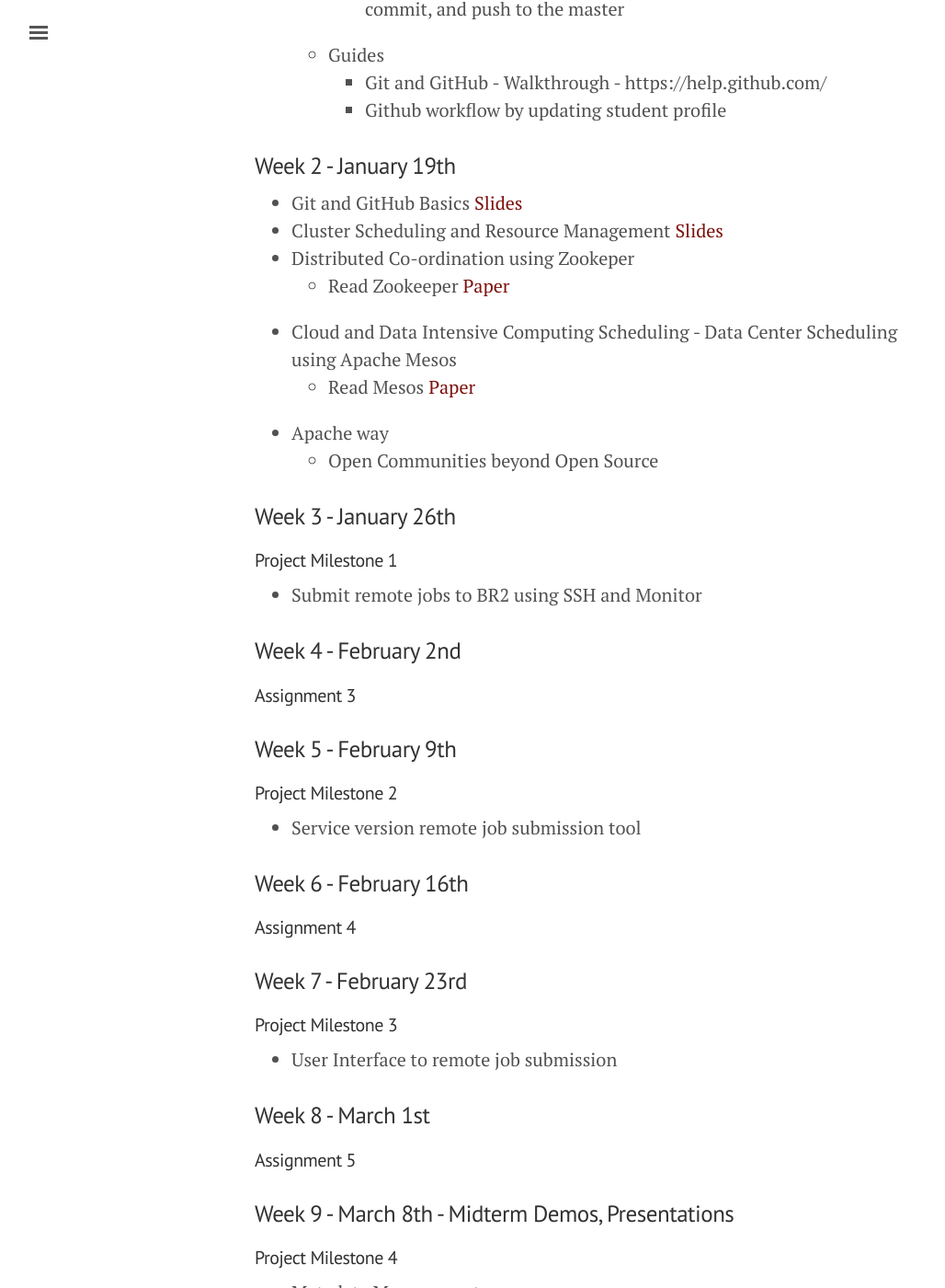
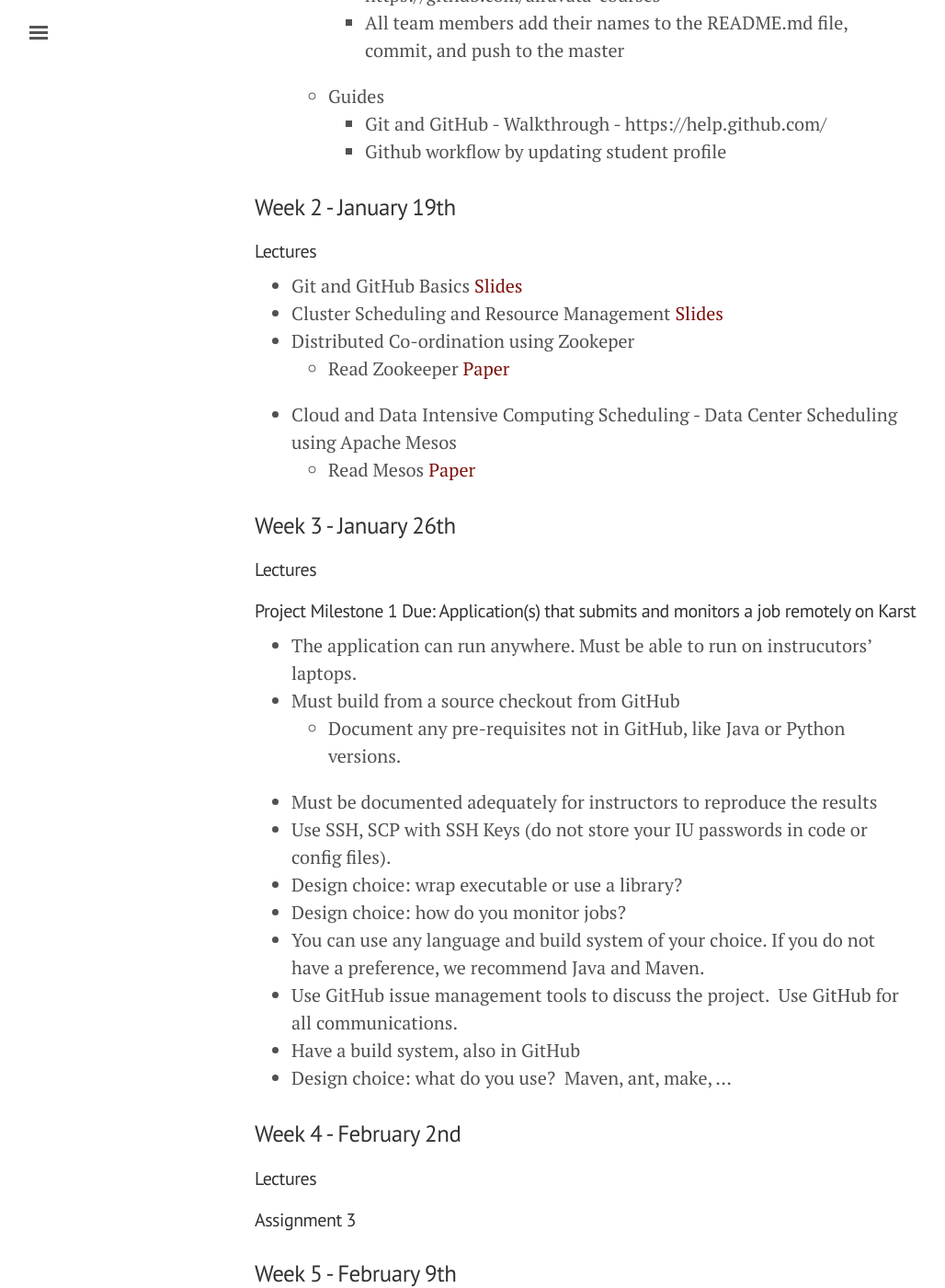
Before and after one commit to airavata-courses/airavata-courses.github.io, a Jekyll site: the page built from index.md, in a window 1280 px wide and 1400 px high, scrolled down 3835 px. Shown: the whole window at 92% size, without its empty margins (3-1031 px from the left). Built offline with Jekyll 4.4.1, drawn with Linux system fonts in a browser that asks for light colours; the list of posts is cut into pages by our own code; some of the changed text lies outside the part shown.

Commit message:
Adding fuller Project Milestone 1 description and updating formatting.

```diff
--- a/index.md
+++ b/index.md
@@ -59,6 +59,8 @@ Students should be familiar with Linux and Unix operating systems, basic network
 ## Course Outline
 
 ###  Week 1 - January 12th
+
+#### Lectures
 * Introduction to the class [Slides]({{ site.url }}public/slides/SGG-I590-Overview.pdf)
 * Overview of science gateways [Slides]({{ site.url }}public/slides/I590-Gateways-and-Science.pdf)
 * Overview of Supercomputing, Apache Airavata, Projects. [Slides]({{ site.url }}public/slides/Supercomputing-Airavata.pdf)
@@ -88,43 +90,67 @@ Students should be familiar with Linux and Unix operating systems, basic network
       * Github workflow by updating student profile
 
 ###  Week 2 - January 19th
+
+#### Lectures
 * Git and GitHub Basics [Slides]({{ site.url }}public/slides/I590-Git-Overview.pdf)
 * Cluster Scheduling and Resource Management [Slides]({{ site.url }}public/slides/I590-ClusterScheduling.pdf)
 * Distributed Co-ordination using Zookeper
     * Read Zookeeper [Paper](https://www.usenix.org/legacy/event/usenix10/tech/full_papers/Hunt.pdf)
 * Cloud and Data Intensive Computing Scheduling - Data Center Scheduling using Apache Mesos
     * Read Mesos [Paper](http://static.usenix.org/events/nsdi11/tech/full_papers/Hindman_new.pdf)
-* Apache way
-    * Open Communities beyond Open Source
 
 ###  Week 3 - January 26th
 
-#### Project Milestone 1
-* Submit remote jobs to BR2 using SSH and Monitor
+#### Lectures
+
+#### Project Milestone 1 Due: Application(s) that submits and monitors a job remotely on Karst
+* The application can run anywhere. Must be able to run on instrucutors’ laptops.
+* Must build from a source checkout from GitHub
+	* Document any pre-requisites not in GitHub, like Java or Python versions.
+* Must be documented adequately for instructors to reproduce the results
+* Use SSH, SCP with SSH Keys (do not store your IU passwords in code or config files).
+* Design choice: wrap executable or use a library?
+* Design choice: how do you monitor jobs?
+* You can use any language and build system of your choice. If you do not have a preference, we recommend Java and Maven.
+* Use GitHub issue management tools to discuss the project.  Use GitHub for all communications.
+* Have a build system, also in GitHub
+* Design choice: what do you use?  Maven, ant, make, ...
 
 ###  Week 4 - February 2nd
+
+#### Lectures
 
 #### Assignment 3
 
 ###  Week 5 - February 9th
+
+#### Lectures
 
 #### Project Milestone 2
 * Service version remote job submission tool
 
 ###  Week 6 - February 16th
 
+#### Lectures
+
 #### Assignment 4
 
 ###  Week 7 - February 23rd
+
+#### Lectures
 
 #### Project Milestone 3
 * User Interface to remote job submission
 
 ###  Week 8 - March 1st
 
+#### Lectures
+
 #### Assignment 5
 
 ###  Week 9 - March 8th - Midterm Demos, Presentations
+
+#### Lectures
 
 #### Project Milestone 4
 * Metadata Management
@@ -134,27 +160,39 @@ Students should be familiar with Linux and Unix operating systems, basic network
 
 ###  Week 10 - March 22st
 
+#### Lectures
+
 #### Assignment 5
 
 ###  Week 11 - March 29th
+
+#### Lectures
 
 #### Project Milestone 5
 * Continuous Integration & Deployments
 
 ###  Week 12 - April 5th
 
+#### Lectures
+
 #### Assignment 6
 
 ###  Week 13 - April 12th
+
+#### Lectures
 
 #### Project Milestone 6
 * Scaling, Load Balancing, Fault Tolerance
 
 ###  Week 14 - April 19th
 
+#### Lectures
+
 #### Assignment 7
 
 ###  Week 15 - April 26th - Final Demos, Presentations
+
+#### Lectures
 
 #### Project Milestone 7
 * Multiple Component Application Server with
```
